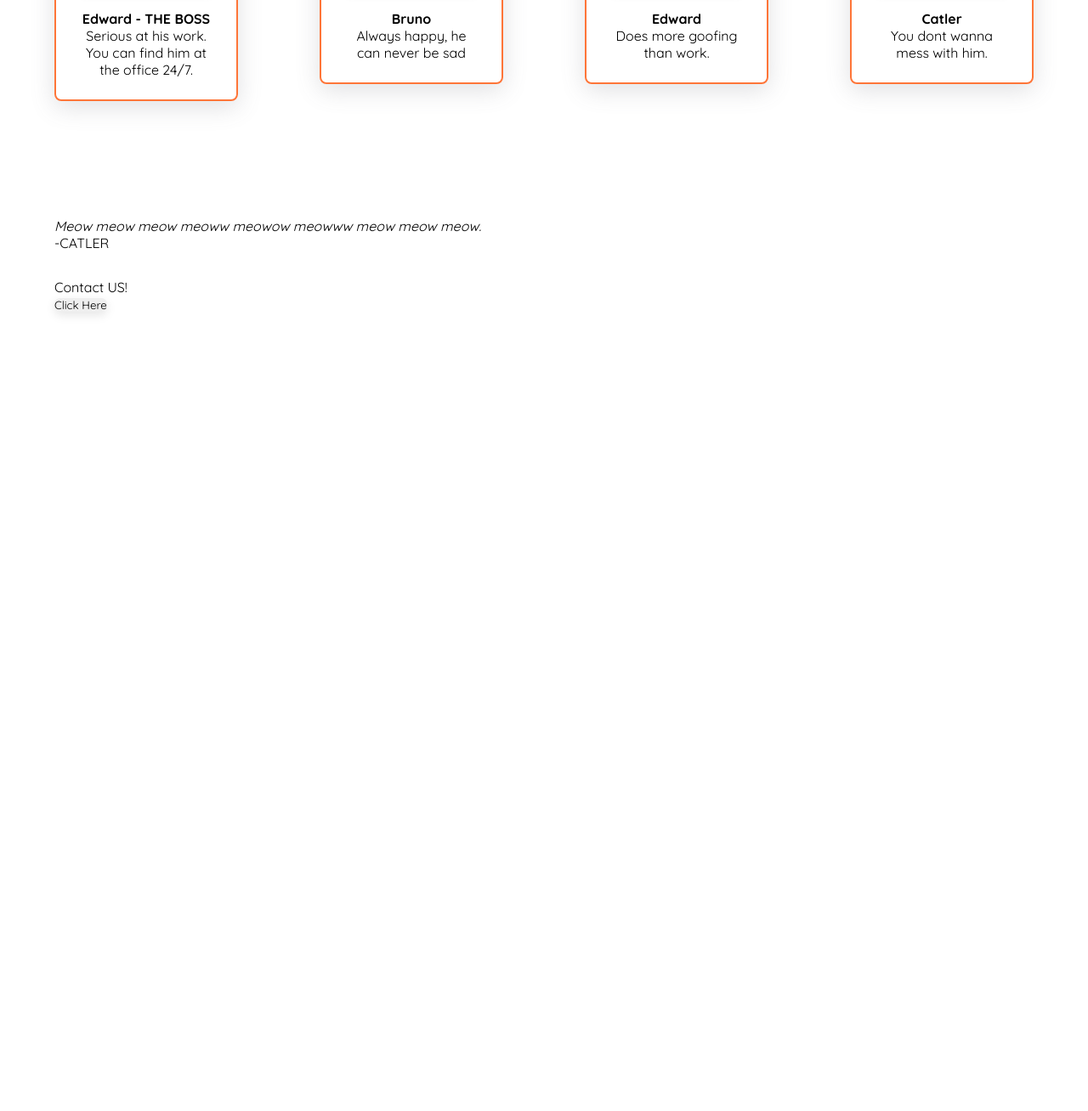
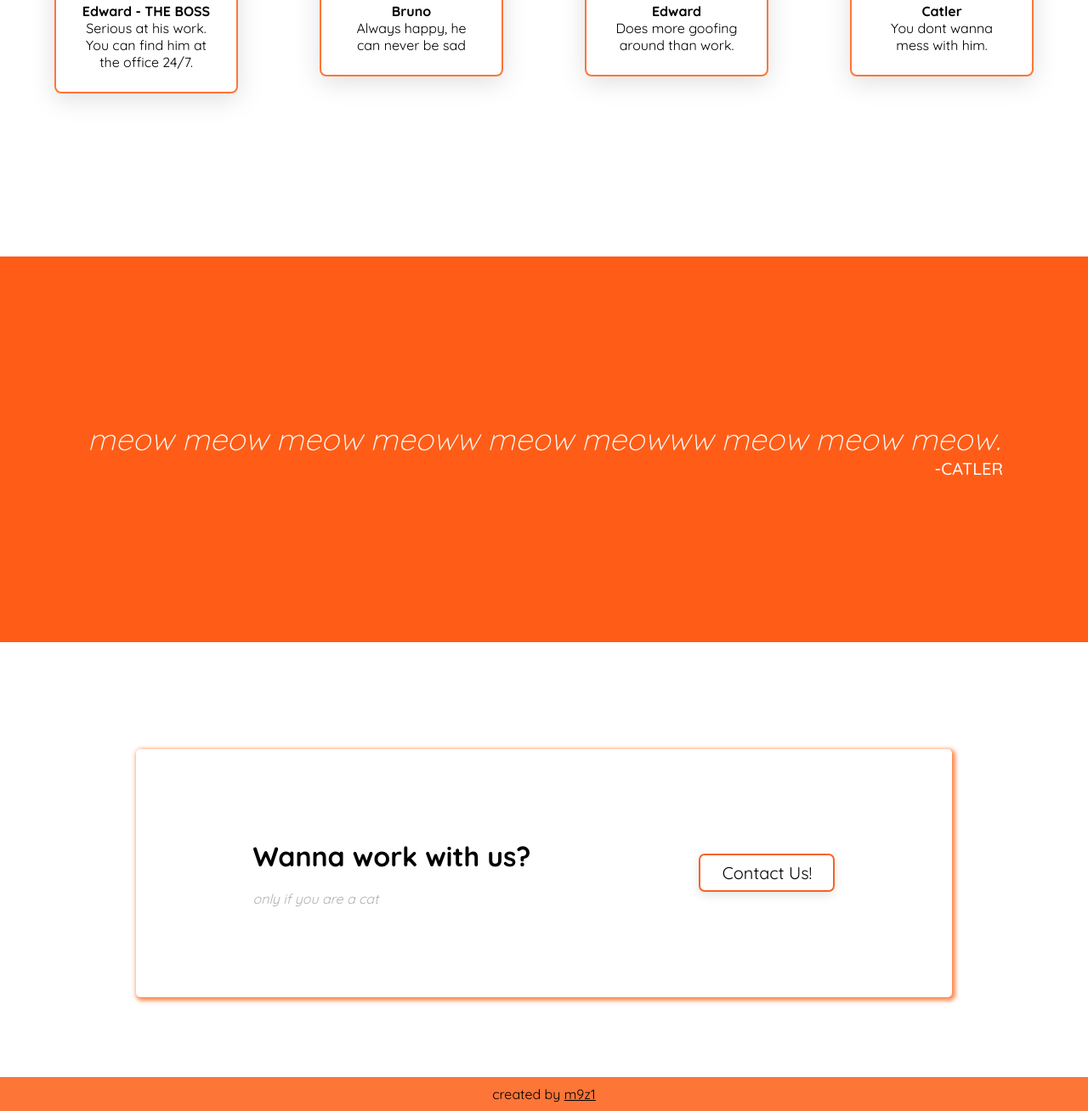
Before and after one commit to m9z1/cat-landing-page, a plain HTML site: page index.html in a window 1280 px wide. Shown: the part 1041-2349 px from the top of the page at 85% size. Before the commit the page ends 1473 px from the top, so only its background shows below. Drawn offline with Linux system fonts and the light colour scheme.

Commit message:
completed the landing page

```diff
--- a/index.html
+++ b/index.html
@@ -12,17 +12,16 @@
         <nav class="navbar">
             <div class="logo">Purrfect</div>
             <div class="links">
-                <a href="#">link one</a>
-                <a href="#">link two</a>
-                <a href="#">link three</a>
+                <a href="#crew">about</a>
+                <a href="#contact">contact</a>
             </div>
         </nav>
 
-        <div class="header-content">
+        <div id="start" class="header-content">
             <div class="left">
                 <h1 class="hero">Welcome to the studio</h1>
                 <p class="secondary-text">Welcome to Purrfect Studios, where talented felines bring your creative visions to life with purrfection. Unleash your imagination!</p>
-                <button id="signup-button">MEOW!!</button>
+                <button id="button">MEOW!!</button>
             </div>
             <div class="right">
                 <img  class="header-image" src="images\catgroup.jpg" height="350" width="500">
@@ -32,7 +31,7 @@
 
 
     <div class="main-content">
-        <div class="crew-info">
+        <div id="crew" class="crew-info">
             <h1 class="title">Our Crew</h1>
             <div class="card-container">
                 <div id="card-1">
@@ -50,7 +49,7 @@
                 <div id="card-3">
                     <div class="card">
                         <img class="image" src="images\silly-cat.jpg" alt="edward" height="150" width="150">
-                        <p class="description"><strong>Edward</strong> <br> Does more goofing than work. </p>
+                        <p class="description"><strong>Edward</strong> <br> Does more goofing around than work. </p>
                     </div>
                 </div>
                 <div id="card-4">
@@ -63,17 +62,27 @@
         </div>
 
         <div class="quote-container">
-            <em>Meow meow meow meoww meowow meowww meow meow meow.</em>
-            <p>-CATLER</p>
+            <em id="quote">meow meow meow meoww meow meowww meow meow meow.</em>
+            <p id="author">-CATLER</p>
         </div>
 
-        <div class="contact">
-            <div class="content">
-                <div class="left">Contact US!</div>
-                <div class="right">
-                    <button id="signup-button">Click Here</button>
+        <div id="contact" class="contact-container">
+            <div class="contact">
+                <div class="content">
+                    <div class="left">
+                        <h2>Wanna work with us?</h2>
+                        <em>only if you are a cat</em>
+                    </div>
+                    <div class="right">
+                        <button id="contact-button"><a href="https://rickroll.it/rickroll.mp4" target="_blank" rel="noreferrer noopener">Contact Us!</a></button>
+                    </div>
                 </div>
             </div>
         </div>
     </div>
+
+    <footer>
+        created by <a href="https://github.com/m9z1" target="_blank" rel="noreferrer noopener">m9z1</a>
+    </footer>
+</body>
 </html>
--- a/style.css
+++ b/style.css
@@ -3,6 +3,7 @@
 * {
     margin: 0;
     padding: 0;
+    scroll-behavior: smooth;
     /* border: 1px solid red;   */
 }
 
@@ -17,13 +18,11 @@ header {
 
 button {
     font-family: "Quicksand", sans-serif;
-    border-radius: 7px;
-    border: none;
-    box-shadow: rgba(0, 0, 0, 0.1) 0px 4px 12px;
-    transition: 0.5s;
 }
-button:hover {
-    border-radius: 15px;
+
+a {
+    text-decoration: none;
+    color: inherit
 }
 
 /* Navbar */
@@ -39,19 +38,19 @@ button:hover {
     font-size: 24px;
     color: #f7faf7;
     font-weight: bold;
+    cursor: default;
 }
 
 .navbar .links a {
     font-size: 18px;
     color: #e5e7eb;
-    text-decoration: none;
     transition: 2s ease-in-out;
     text-decoration-color: #ff9500;
     transition: 0.2s ease-in;
     padding: 5px 9px;
     border-radius: 7px;
 }
-.navbar .links a:nth-child(1), a:nth-child(2) {
+.navbar .links a:nth-child(1) {
     margin-right: 8px;
 }
 
@@ -60,6 +59,8 @@ button:hover {
     background-color: #f86323;
 
 }
+
+
 
 /* Header Content */
 .header-content {
@@ -87,15 +88,21 @@ button:hover {
     color: #e5e7eb;
 }
 
-.header-content .left #signup-button {
+.header-content .left #button {
     padding: 8px;
     font-size: 20px;
     width: 8em;
     height: auto;
+    border-radius: 7px;
+    border: none;
+    box-shadow: rgba(0, 0, 0, 0.1) 0px 4px 12px;
+    transition: 0.5s;
+    cursor: pointer;
 }
-.header-content .left #signup-button:hover {
+.header-content .left #button:hover {
     background-color: #f86323;
-    color: white;
+    color: #f7faf7;
+    border-radius: 15px;
 }
 
 .header-content .right .header-image {
@@ -104,21 +111,26 @@ button:hover {
     box-shadow: rgba(50, 50, 93, 0.25) 0px 13px 27px -5px, rgba(0, 0, 0, 0.3) 0px 8px 16px -8px;
 }
 
+
+
 .main-content {
     display: flex;
     flex-direction: column;
-    padding: 5%;
     gap: 2em;
 }
 
+
+
+/* Crew info */
 .crew-info {
+    padding: 5em 5%;
     display: flex;
     flex-direction: column;
     align-items: center;
     text-align: center;
     margin-top: 3px;
     margin-bottom: 5em;
-    padding: 25px 0;
+    /* padding: 25px 0; */
     /* border: 2px solid magenta; */
 }
 
@@ -140,6 +152,11 @@ button:hover {
     border: 2px solid #fe7538;
     border-radius: 8px;
     box-shadow: rgba(100, 100, 111, 0.2) 0px 7px 29px 0px;
+    transition: 0.3s ease;
+}
+
+.crew-info .card-container .card:hover {
+    transform: scale(1.02);
 }
 
 .crew-info .card-container .card .image {
@@ -148,3 +165,110 @@ button:hover {
     border-radius: 3px;
     margin-bottom: 1em;
 }
+
+
+
+/* Quote */
+.quote-container {
+    display: flex;
+    flex-direction: column;
+    justify-content: center;
+    align-items: center;
+    padding: 12em 100px;
+    color: white;
+    background-color: #ff5d17;
+}
+
+.quote-container #quote {
+    font-size: 36px;
+    font-weight: 100;
+    color: #f7faf7;
+}
+
+.quote-container #author {
+    font-size: 20px;
+    font-weight: 500;
+    align-self: flex-end;
+}
+
+
+
+/* Contact */
+.contact-container {
+    margin: 5% 0 5% 0;
+    /* border: 2px solid magenta; */
+}
+
+.contact {
+    height: 20px;
+    width: auto;
+    margin: 30px 10em;
+    padding: 8.5em 3%;
+    display: flex;
+    justify-content: center;
+    align-items: center;
+    /* border: 1px solid #ff5d17; */
+    border-radius: 5px;
+    box-shadow: #ff5500b7 2px 2px 5px 2px;
+    transition: 0.2s ease;
+}
+
+.contact:hover {
+    transform: scale(1.01);
+}
+
+.content {
+    display: flex;
+    justify-content: space-around;
+    align-items: center;
+    width: 100%;
+}
+
+.contact .content .left {
+    display: flex;
+    flex-direction: column;
+    gap: 20px;
+}
+
+.contact .content .left h2 {
+    font-size: 32px;
+}
+
+.contact .content .left em{
+    color: #b1b1b1;
+}
+
+.contact .content .right #contact-button {
+    padding: 8px;
+    font-size: 20px;
+    width: 8em;
+    height: auto;
+    border: 2px solid #f86323;
+    color: #000000;
+    border-radius: 7px;
+    background: none;
+    box-shadow: rgba(0, 0, 0, 0.1) 0px 4px 12px;
+    transition: 0.5s;
+    cursor: pointer;
+}
+.contact .content .right #contact-button:hover {
+    background-color: #f86323;
+    color: #f7faf7;
+}
+
+footer {
+    background-color: #fe7538;
+    padding: 10px;
+    text-align: center;
+    align-items: center;
+    color: #000;
+}
+
+footer a {
+    text-decoration: underline;
+    transition: 0.2s ease;
+}
+
+footer a:hover {
+    color: #f7faf7;
+}
```
